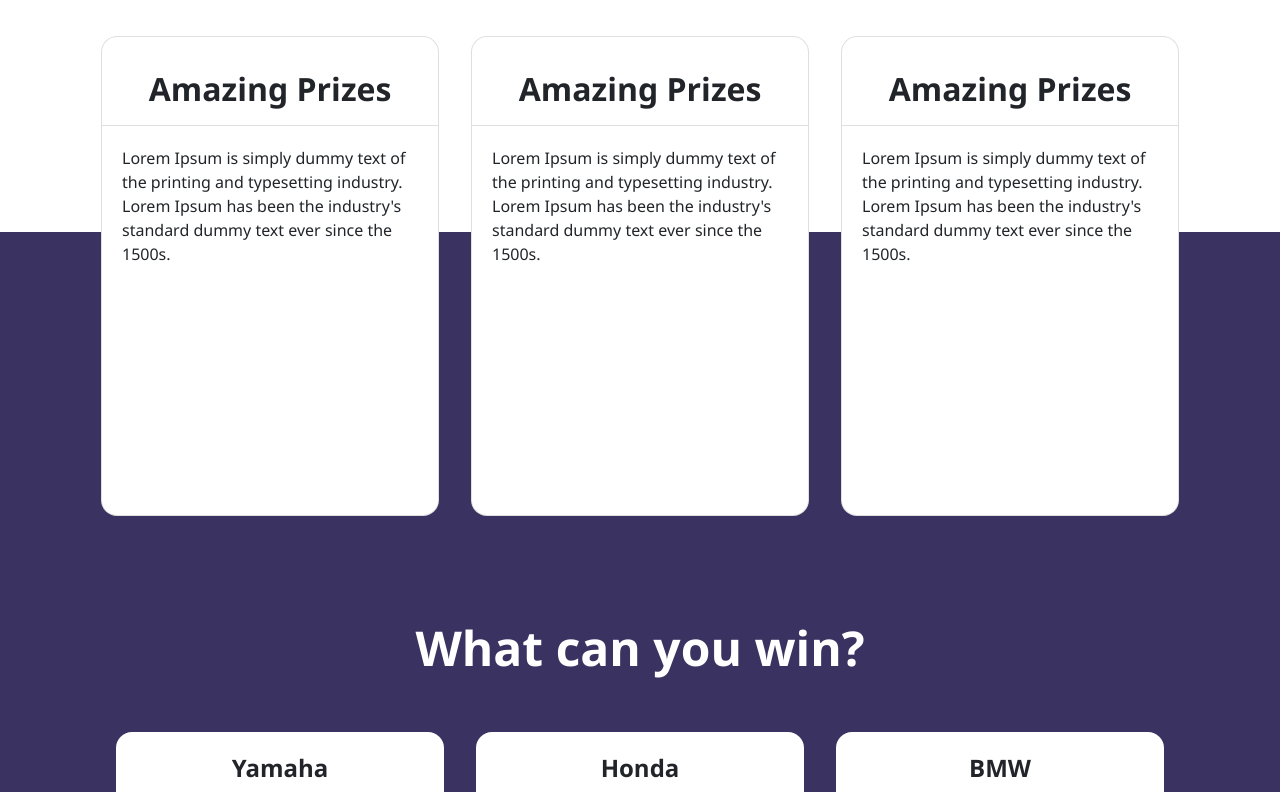
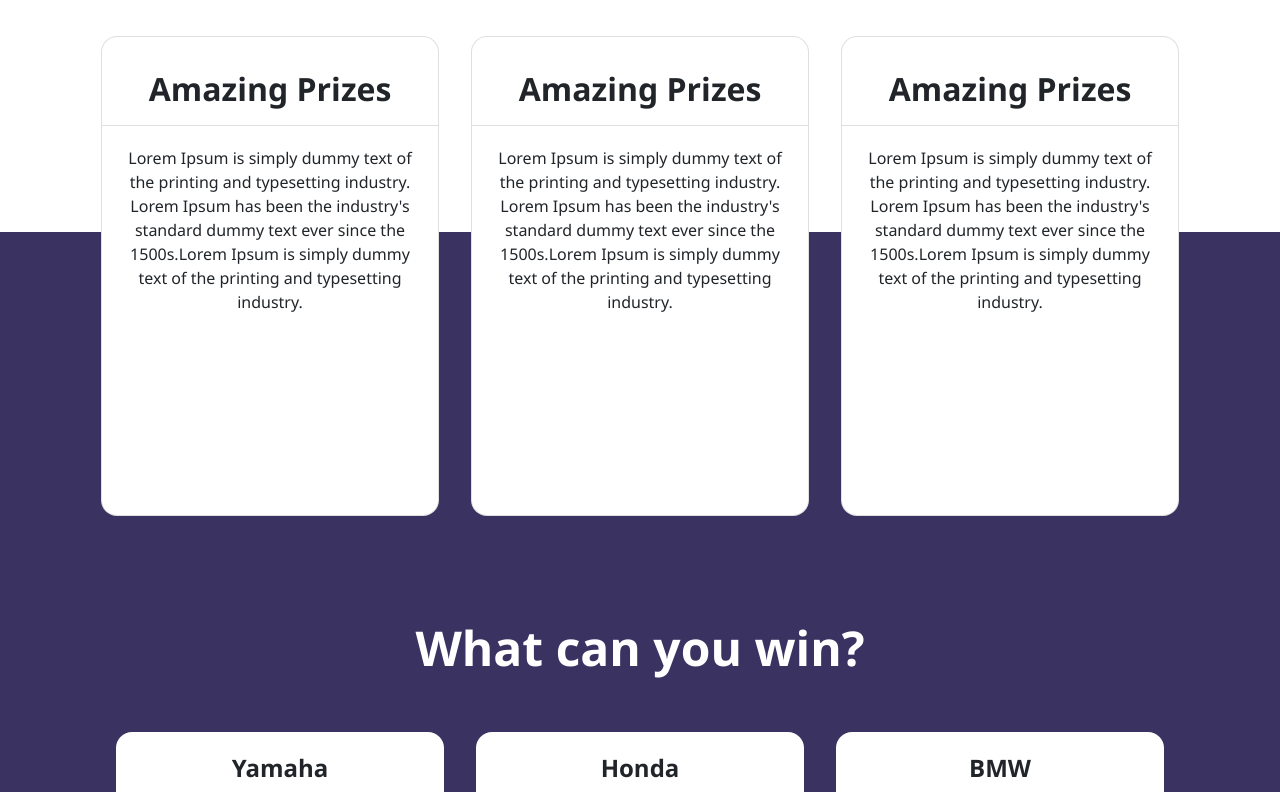
Before and after one commit to PrathamDogra/zubi-internship-task, a React (Create React App) app: page / in a window 1280 px wide. Shown: the part 868-1660 px from the top of the page. Built offline with nearby package versions, Linux system fonts and the light colour scheme.

Commit message:
Seventh Commit

```diff
--- a/src/components/Cards/Cards.js
+++ b/src/components/Cards/Cards.js
@@ -9,33 +9,36 @@ export default function Cards() {
       </div>
 
       <div className="container">
-        <Fade left >
+        <Fade left>
           <div className="card">
             <div className="card-header">Amazing Prizes</div>
             <div className="card-body">
               Lorem Ipsum is simply dummy text of the printing and typesetting
               industry. Lorem Ipsum has been the industry's standard dummy text
-              ever since the 1500s.
+              ever since the 1500s.Lorem Ipsum is simply dummy text of the
+              printing and typesetting industry.
             </div>
           </div>
         </Fade>
-        <Fade center >
+        <Fade center>
           <div className="card">
             <div className="card-header">Amazing Prizes</div>
             <div className="card-body">
               Lorem Ipsum is simply dummy text of the printing and typesetting
               industry. Lorem Ipsum has been the industry's standard dummy text
-              ever since the 1500s.
+              ever since the 1500s.Lorem Ipsum is simply dummy text of the
+              printing and typesetting industry.
             </div>
           </div>
         </Fade>
-        <Fade right >
+        <Fade right>
           <div className="card">
             <div className="card-header">Amazing Prizes</div>
             <div className="card-body">
               Lorem Ipsum is simply dummy text of the printing and typesetting
               industry. Lorem Ipsum has been the industry's standard dummy text
-              ever since the 1500s.
+              ever since the 1500s.Lorem Ipsum is simply dummy text of the
+              printing and typesetting industry.
             </div>
           </div>
         </Fade>
--- a/src/components/Cards/Cards.scss
+++ b/src/components/Cards/Cards.scss
@@ -43,4 +43,5 @@
 }
 .card-body {
   font-size: 1em;
+  text-align: center;
 }
```
